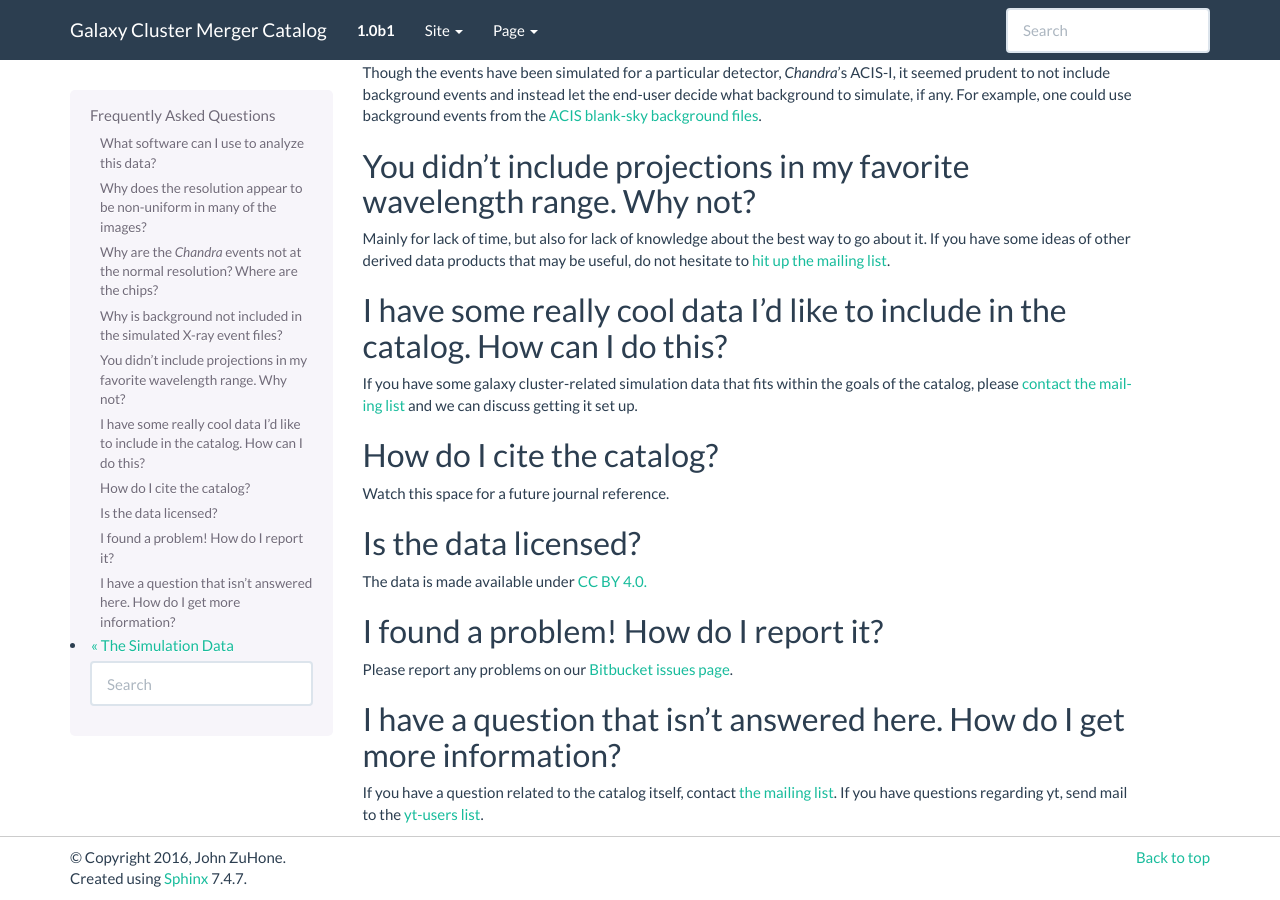
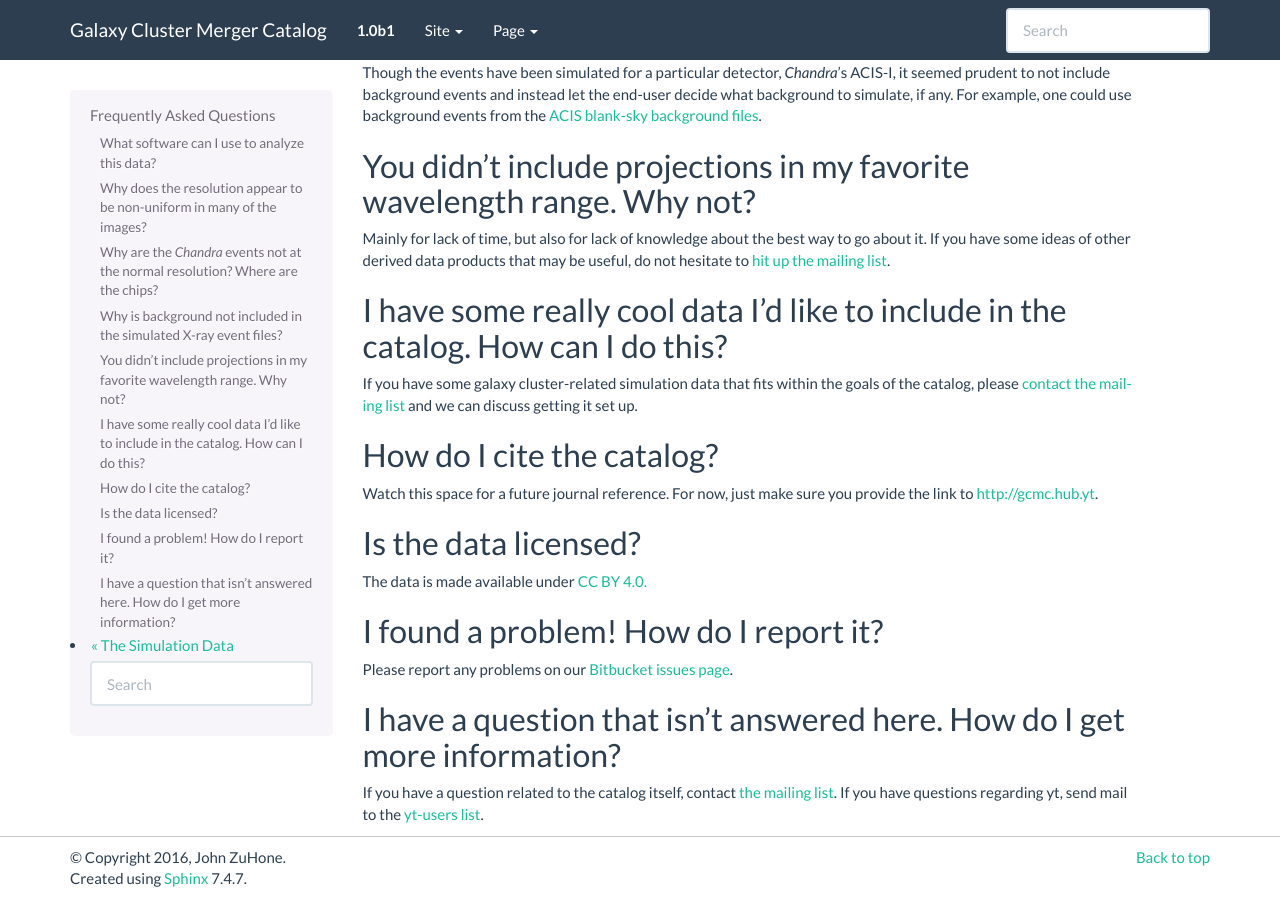
Before and after one commit to jzuhone/cluster_merger_catalog, a Sphinx documentation site: the page built from source/faqs.rst, in a window 1280 px wide and 900 px high, scrolled down 990 px. Built offline with Sphinx 7.4.7, drawn with Linux system fonts in a browser that asks for light colours; pages that are not in the unit, such as notebooks, are missing from menus.

Commit message:
Add a clarifying note

```diff
--- a/source/faqs.rst
+++ b/source/faqs.rst
@@ -71,7 +71,7 @@ set up.
 How do I cite the catalog?
 --------------------------
 
-Watch this space for a future journal reference.
+Watch this space for a future journal reference. For now, just make sure you provide the link to http://gcmc.hub.yt.
 
 Is the data licensed?
 ---------------------
```
